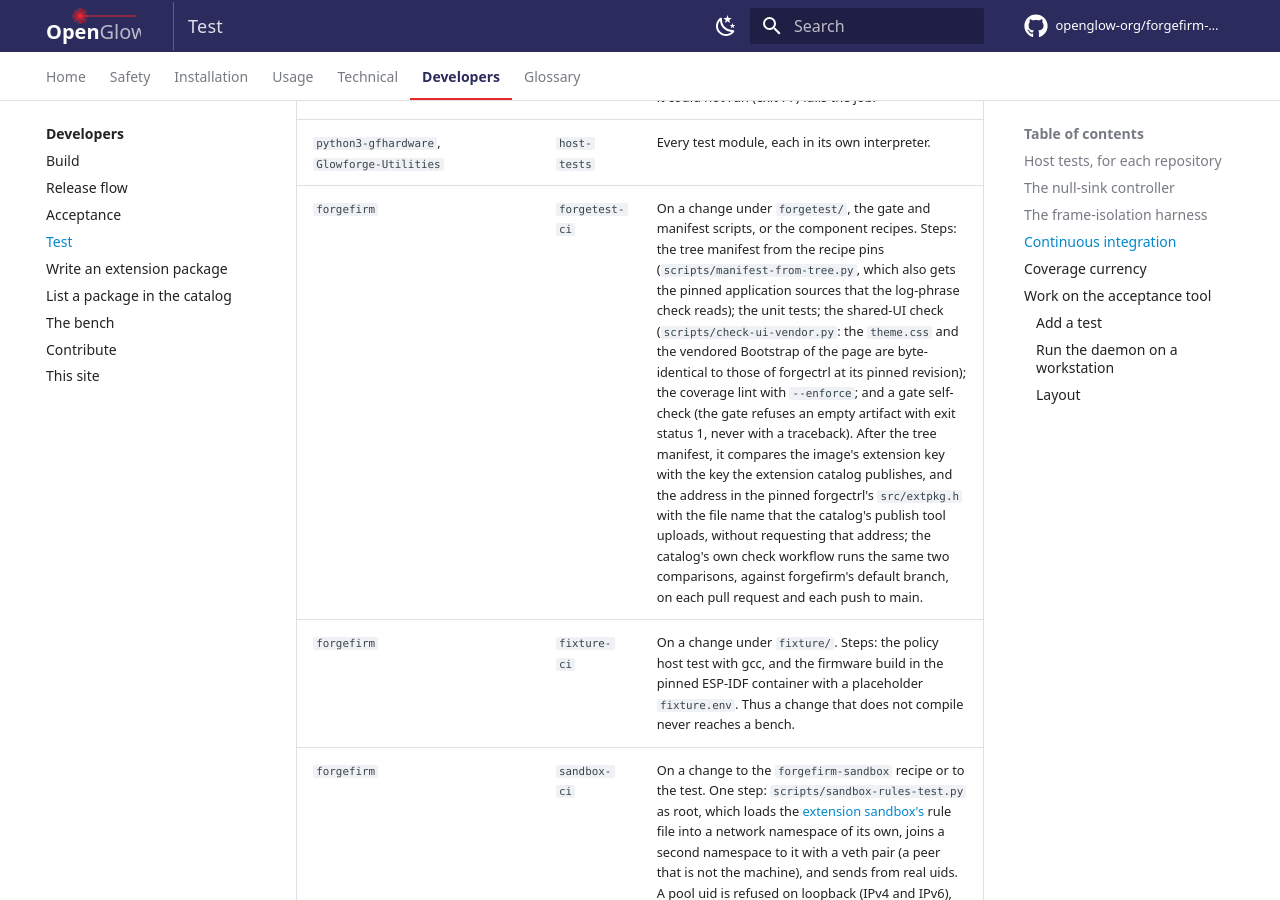
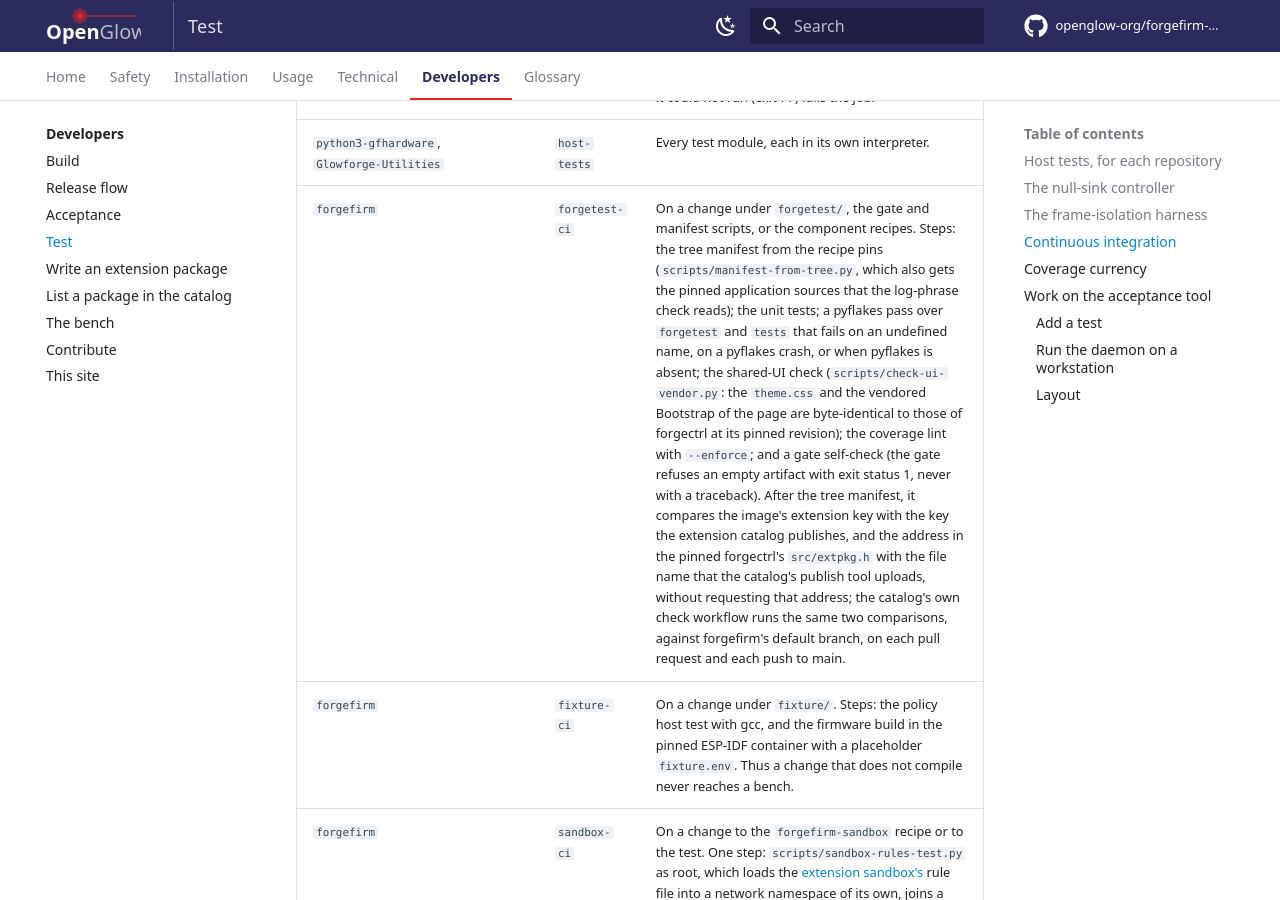
Before and after one commit to openglow-org/forgefirm-docs, an MkDocs documentation site: the page built from docs/developers/testing.md, in a window 1280 px wide and 900 px high, scrolled down 8356 px. Built offline with MkDocs 1.6.1 and Material for MkDocs 9.7.7, drawn with Linux system fonts in a browser that asks for light colours; comment, search, counter and statistics services are not loaded.

Commit message:
Testing: the forgetest-ci row names the pyflakes pass
Companion of forgefirm 099399b (forgetest-ci: the undefined-name step
fails when pyflakes is missing or crashes).

- developers/testing.md, Continuous integration, the forgetest-ci row:
  the steps list the pyflakes pass over forgetest and tests, after the
  unit tests, which fails on an undefined name, on a pyflakes crash, or
  when pyflakes is absent.

Proof: python scripts/check-style.py (style: clean), python
scripts/check-interfaces.py (interfaces: clean (245 checked)), zensical
build (strict: No issues found). Negative control on a scratch copy of
the tree: the British spelling of 'canceled' put into the edited row
fails check-style.py (one SPELLING finding, exit 1), and a link to a
page that does not exist put into the same row fails the strict build
(page does not exist, exit 1).

Acceptance: none; docs only.

```diff
--- a/docs/developers/testing.md
+++ b/docs/developers/testing.md
@@ -146,7 +146,7 @@ coverage lint reads a component's workflow at its pinned revision instead
 | `forgectrl` | `build` | The CMake build with `-Werror`, and every C test binary (`fflog_e2e_test` runs inside `tests/fflog_e2e.sh`). `tools/check_ui_js.py`, which parses every script of the bundled pages. `tests/wizard_walk.py`, which walks the bundled first-run page in headless Chrome; the Dependencies step installs Google Chrome, so the walk finds `/usr/bin/google-chrome`. `tests/fflog_e2e.sh` with the image's `rsyslog.conf` from a `forgefirm` checkout, and `tests/host_start.sh`. Then the image's ulfius, which the workflow builds from that checkout's recipe, and against it `tests/host_routes.sh`, `host_ext.sh`, `host_setup.sh`, `host_lease.sh`, `host_guard.sh`, `host_lan.sh`, and `host_update.sh`. Last, `tests/test_routes.py`. |
 | `forgeext` | `build` | fwup 1.16.0 (the version the image carries) and the CMake build with `-Werror`; eleven C tests, `install_test.py`, and `ffx_test.py`; and under `sudo`, `sandbox_test` and, with the rule file from a `forgefirm` checkout, `netrules_test.py`, `run_test.py`, and `sdk_test.py`. A test that reports it could not run (exit 77) fails the job. |
 | `python3-gfhardware`, `Glowforge-Utilities` | `host-tests` | Every test module, each in its own interpreter. |
-| `forgefirm` | `forgetest-ci` | On a change under `forgetest/`, the gate and manifest scripts, or the component recipes. Steps: the tree manifest from the recipe pins (`scripts/manifest-from-tree.py`, which also gets the pinned application sources that the log-phrase check reads); the unit tests; the shared-UI check (`scripts/check-ui-vendor.py`: the `theme.css` and the vendored Bootstrap of the page are byte-identical to those of forgectrl at its pinned revision); the coverage lint with `--enforce`; and a gate self-check (the gate refuses an empty artifact with exit status 1, never with a traceback). After the tree manifest, it compares the image's extension key with the key the extension catalog publishes, and the address in the pinned forgectrl's `src/extpkg.h` with the file name that the catalog's publish tool uploads, without requesting that address; the catalog's own check workflow runs the same two comparisons, against forgefirm's default branch, on each pull request and each push to main. |
+| `forgefirm` | `forgetest-ci` | On a change under `forgetest/`, the gate and manifest scripts, or the component recipes. Steps: the tree manifest from the recipe pins (`scripts/manifest-from-tree.py`, which also gets the pinned application sources that the log-phrase check reads); the unit tests; a pyflakes pass over `forgetest` and `tests` that fails on an undefined name, on a pyflakes crash, or when pyflakes is absent; the shared-UI check (`scripts/check-ui-vendor.py`: the `theme.css` and the vendored Bootstrap of the page are byte-identical to those of forgectrl at its pinned revision); the coverage lint with `--enforce`; and a gate self-check (the gate refuses an empty artifact with exit status 1, never with a traceback). After the tree manifest, it compares the image's extension key with the key the extension catalog publishes, and the address in the pinned forgectrl's `src/extpkg.h` with the file name that the catalog's publish tool uploads, without requesting that address; the catalog's own check workflow runs the same two comparisons, against forgefirm's default branch, on each pull request and each push to main. |
 | `forgefirm` | `fixture-ci` | On a change under `fixture/`. Steps: the policy host test with gcc, and the firmware build in the pinned ESP-IDF container with a placeholder `fixture.env`. Thus a change that does not compile never reaches a bench. |
 | `forgefirm` | `sandbox-ci` | On a change to the `forgefirm-sandbox` recipe or to the test. One step: `scripts/sandbox-rules-test.py` as root, which loads the [extension sandbox's](../technical/forgefirm/image-and-bsp.md#the-extension-sandbox) rule file into a network namespace of its own, joins a second namespace to it with a veth pair (a peer that is not the machine), and sends from real uids. A pool uid is refused on loopback (IPv4 and IPv6), at its own LAN address, and at the peer (TCP at once, UDP with `EPERM`); root and the uids on either side of the pool are not touched; an allowlist chain opens one port of the peer to one uid; with loopback and the machine's own address on its allowlist a pool uid is still refused there; and loading the file again takes the allowlist away. |
 | `forgefirm-docs` | `check`, `deploy` | The strict build and the two lints, on each pull request and push. `deploy` publishes `main` to GitHub Pages. |
```
